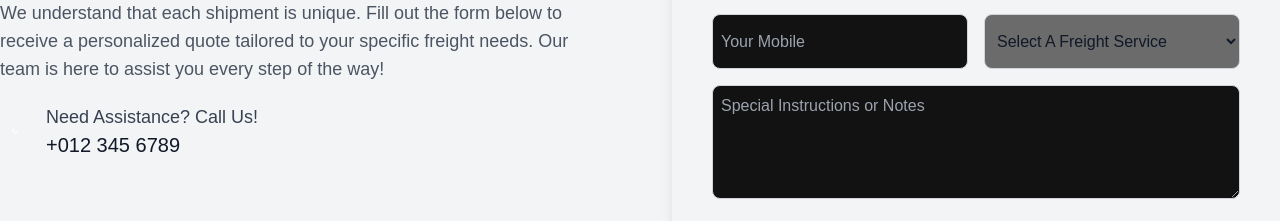
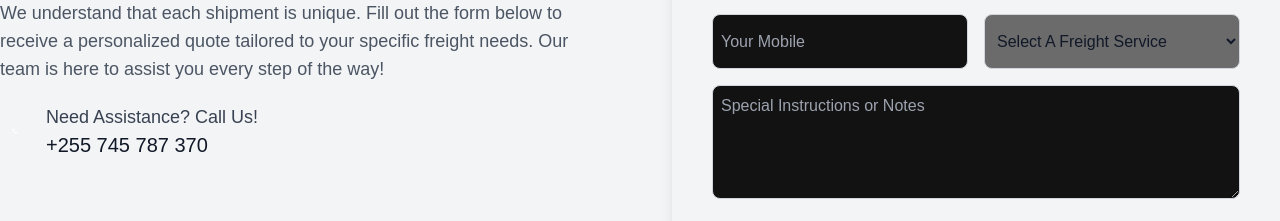
Before and after one commit to bari95/kuaid, a Next.js app: page / in a window 1280 px wide. Shown: the part 5305-5526 px from the top of the page. Built offline with nearby package versions, Linux system fonts and the light colour scheme.

Commit message:
footer bg

```diff
--- a/src/components/Quote.tsx
+++ b/src/components/Quote.tsx
@@ -15,7 +15,7 @@ const Quote: React.FC = () => {
                         <FaPhoneAlt className="text-3xl bg-primary p-3 text-white rounded-full" />
                         <div className="ml-4">
                             <h6 className="text-lg text-gray-700">Need Assistance? Call Us!</h6>
-                            <h3 className="text-primary text-xl">+012 345 6789</h3>
+                            <h3 className="text-primary text-xl">+255 745 787 370</h3>
                         </div>
                     </div>
                 </div>
```
